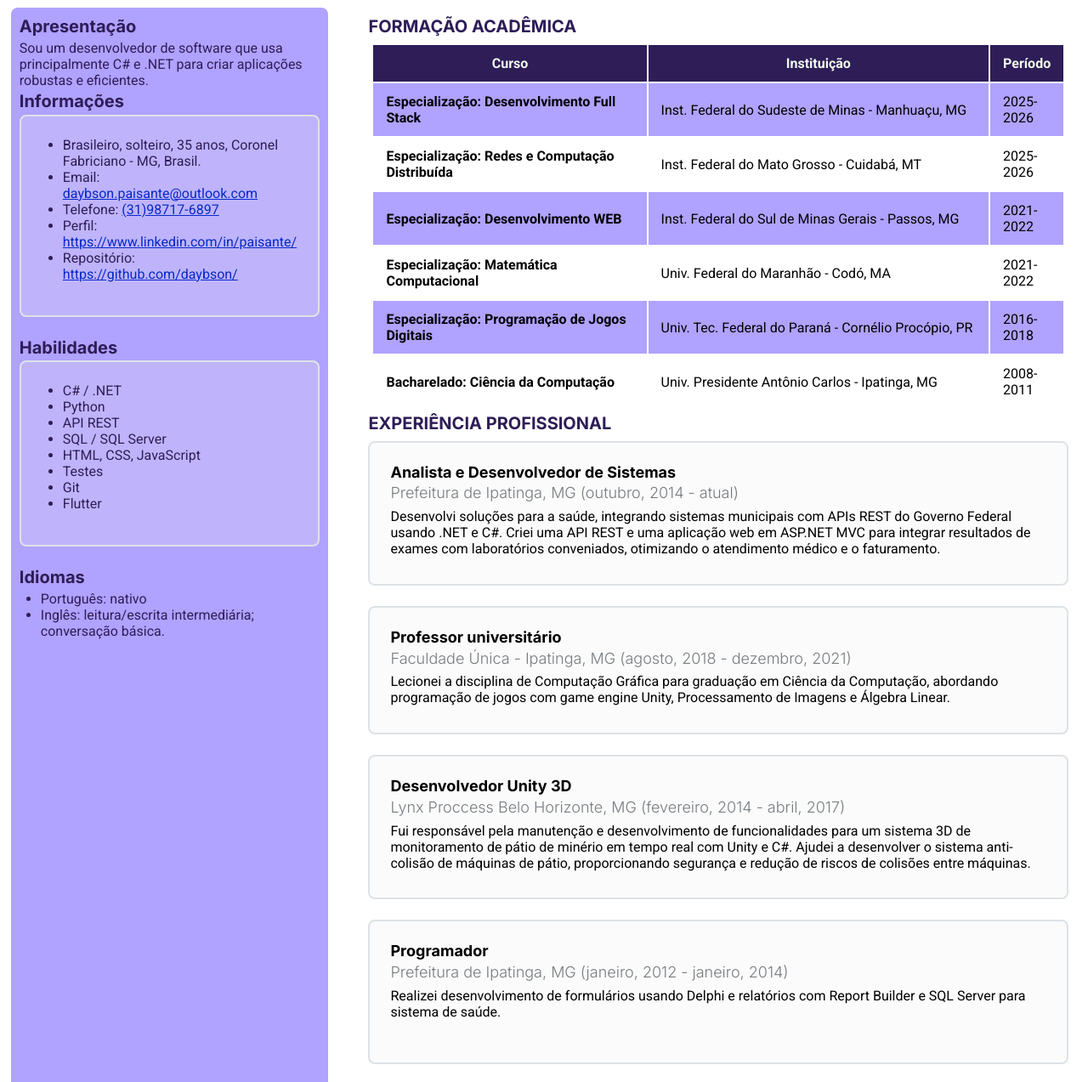
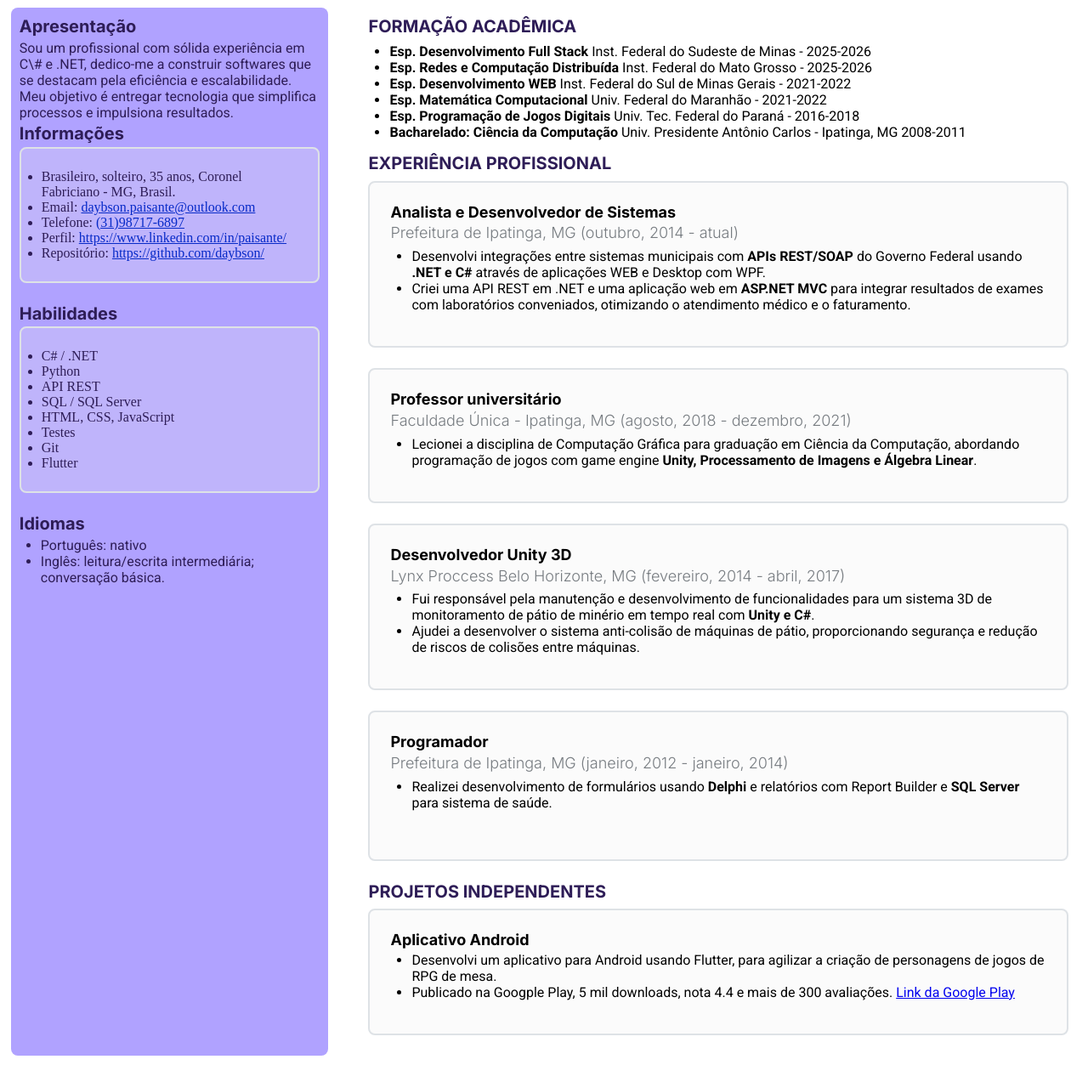
Before and after one commit to daybson/curriculo, a plain HTML site: page index.html in a window 1280 px wide. Shown: the part 191-1464 px from the top of the page at 85% size. After the commit the page ends 1433 px from the top, so only its background shows below. Drawn offline with Linux system fonts and the light colour scheme.

Commit message:
Update index.html

```diff
--- a/index.html
+++ b/index.html
@@ -16,7 +16,7 @@
 
             <div class="header__right">
                 <h1 class="titulo1">Daybson Bertassonni Salles Paisante</h1>
-                <h2 class="titulo2">Engenheiro de software .NET</h2>
+                <h2 class="titulo2">Desenvolvedor de Software</h2>
             </div>
         </section>
     </header>
@@ -26,13 +26,15 @@
         <div class="main__coluna__direita">
             <section>
                 <h2 class="titulo2__informacoes">Apresentação</h2>
-                <p class="texto">Sou um desenvolvedor de software que usa principalmente C# e .NET para criar
-                    aplicações robustas e eficientes.
+                <p class="texto">
+                    Sou um profissional com sólida experiência em C\# e .NET, dedico-me a construir softwares que se destacam pela eficiência e escalabilidade.
+                    <br>
+                    Meu objetivo é entregar tecnologia que simplifica processos e impulsiona resultados.
                 </p>
 
                 <h2 class="titulo2__informacoes">Informações</h2>
                 <div class="experience-item">
-                    <ul class="lista">
+                    <ul class="lista__colunas">
                         <li>Brasileiro, solteiro, 35 anos, Coronel Fabriciano - MG, Brasil.</li>
                         <li>Email: <a class="link"
                                 href="mailto:daybson.paisante@outlook.com?subject=Vaga de emprego">daybson.paisante@outlook.com</a>
@@ -50,7 +52,7 @@
 
                 <h2 class="titulo2__informacoes">Habilidades</h2>
                 <div class="experience-item">
-                    <ul class="lista">
+                    <ul class="lista__colunas">
                         <li>C# / .NET</li>
                         <li>Python</li>
                         <li>API REST</li>
@@ -72,8 +74,30 @@
 
         <section class="main__coluna__esquerda">
             <h2 class="titulo2">Formação Acadêmica</h2>
+            <ul class="lista">
+                <li class="lista__item"><strong>Esp. Desenvolvimento Full Stack</strong>
+                    Inst. Federal do Sudeste de Minas - 2025-2026
+                </li>
+                <li class="lista__item"><strong>Esp. Redes e Computação Distribuída</strong>
+                    Inst. Federal do Mato Grosso - 2025-2026
+                </li>
+                <li class="lista__item"><strong>Esp. Desenvolvimento WEB</strong>
+                    Inst. Federal do Sul de Minas Gerais - 2021-2022
+                </li>
+                <li class="lista__item"><strong>Esp. Matemática Computacional</strong>
+                    Univ. Federal do Maranhão - 2021-2022
+                </li>
+                <li class="lista__item"><strong>Esp. Programação de Jogos Digitais</strong>
+                    Univ. Tec. Federal do Paraná - 2016-2018
+                </li>
+                <li class="lista__item"><strong>Bacharelado: Ciência da Computação</strong>
+                    Univ. Presidente Antônio Carlos - Ipatinga, MG
+                    2008-2011
+                </li>
+            </ul>
 
-            <table class="tabela__cursos">
+
+            <!-- <table class="tabela__cursos">
                 <tr>
                     <th class="tabela__cursos__curso">Curso</th>
                     <th class="tabela__cursos__instituicao">Instituição</th>
@@ -112,7 +136,7 @@
                     <td>Univ. Presidente Antônio Carlos - Ipatinga, MG</td>
                     <td>2008-2011</td>
                 </tr>
-            </table>
+            </table> -->
 
             <!--
             <br>
@@ -130,20 +154,29 @@
             <div class="experience-item">
                 <h3 class="titulo3">Analista e Desenvolvedor de Sistemas</h3>
                 <h4 class="titulo__suave">Prefeitura de Ipatinga, MG (outubro, 2014 - atual)</h4>
-                <p class="texto">Desenvolvi soluções para a saúde, integrando sistemas municipais com APIs REST do
-                    Governo
-                    Federal usando .NET e C#.
-                    Criei uma API REST e uma aplicação web em ASP.NET MVC para integrar resultados de exames com
-                    laboratórios conveniados,
-                    otimizando o atendimento médico e o faturamento.
-                </p>
+                <p class="texto">
+                <ul class="lista">
+                    <li>Desenvolvi integrações entre sistemas municipais com <strong>APIs REST/SOAP</strong>
+                        do Governo Federal usando <strong>.NET e C#</strong> através de aplicações WEB e Desktop com WPF.
+                    </li>
+                    <li>Criei uma API REST em .NET e uma aplicação web em <strong>ASP.NET MVC</strong> para integrar
+                        resultados de exames com laboratórios conveniados, otimizando o atendimento médico e o
+                        faturamento.
+                    </li>
+                </ul>
             </div>
 
             <div class="experience-item">
                 <h3 class="titulo3">Professor universitário</h3>
                 <h4 class="titulo__suave">Faculdade Única - Ipatinga, MG (agosto, 2018 - dezembro, 2021)</h4>
-                <p class="texto">Lecionei a disciplina de Computação Gráfica para graduação em Ciência da Computação,
-                    abordando programação de jogos com game engine Unity, Processamento de Imagens e Álgebra Linear.
+                <p class="texto">
+                <ul class="lista">
+                    <li>
+                        Lecionei a disciplina de Computação Gráfica para graduação em Ciência da Computação, abordando
+                        programação de jogos com game engine <strong>Unity, Processamento de Imagens e Álgebra
+                            Linear</strong>.
+                    </li>
+                </ul>
                 </p>
             </div>
 
@@ -151,20 +184,27 @@
 
                 <h3 class="titulo3">Desenvolvedor Unity 3D</h3>
                 <h4 class="titulo__suave">Lynx Proccess Belo Horizonte, MG (fevereiro, 2014 - abril, 2017)</h4>
-                <p class="texto">Fui responsável pela manutenção e desenvolvimento de funcionalidades para um sistema 3D
-                    de
-                    monitoramento de pátio de minério em tempo real com Unity e C#. Ajudei a desenvolver o sistema
-                    anti-colisão de máquinas de pátio, proporcionando segurança
-                    e redução de riscos de colisões entre máquinas.</p>
+                <p class="texto">
+                <ul class="lista">
+                    <li>Fui responsável pela manutenção e desenvolvimento de funcionalidades para um sistema 3D
+                        de monitoramento de pátio de minério em tempo real com <strong>Unity e C#</strong>.</li>
+                    <li>Ajudei a desenvolver o sistema anti-colisão de máquinas de pátio, proporcionando segurança
+                        e redução de riscos de colisões entre máquinas.</p>
+                    </li>
+                </ul>
             </div>
 
             <div class="experience-item">
                 <h3 class="titulo3">Programador</h3>
                 <h4 class="titulo__suave">Prefeitura de Ipatinga, MG (janeiro, 2012 - janeiro, 2014)</h4>
-                <p class="texto">Realizei desenvolvimento de formulários usando Delphi e relatórios com Report Builder e
-                    SQL
-                    Server para
-                    sistema de saúde.</p>
+                <p class="texto">
+                <ul class="lista">
+                    <li>Realizei desenvolvimento de formulários usando <strong>Delphi</strong> e relatórios com Report
+                        Builder e
+                        <strong>SQL Server</strong> para sistema de saúde.</p>
+                    </li>
+                </ul>
+
                 <br>
             </div>
 
@@ -172,15 +212,15 @@
 
             <div class="experience-item">
                 <h3 class="titulo3">Aplicativo Android</h3>
-                <p class="texto">
-                    Desenvolvi um aplicativo para Android usando Flutter, para agilizar a criação de personagens de
-                    jogos de
-                    RPG de mesa.
-                    <br>Publicado na Googple Play, 5 mil downloads, nota 4.4 e mais de 300 avaliações.
-                    <br> <a href="https://play.google.com/store/apps/details?id=com.gamescode.rpg3dit"
-                        target="_blank">Link
-                        da Google Play</a>
-                </p>
+                <ul class="lista">
+                    <li>Desenvolvi um aplicativo para Android usando Flutter, para agilizar a criação de personagens de
+                        jogos de RPG de mesa.
+                    </li>
+                    <li>Publicado na Googple Play, 5 mil downloads, nota 4.4 e mais de 300 avaliações.
+                        <a href="https://play.google.com/store/apps/details?id=com.gamescode.rpg3dit"
+                            target="_blank">Link da Google Play</a>
+                    </li>
+                </ul>
             </div>
         </section>
 
```
